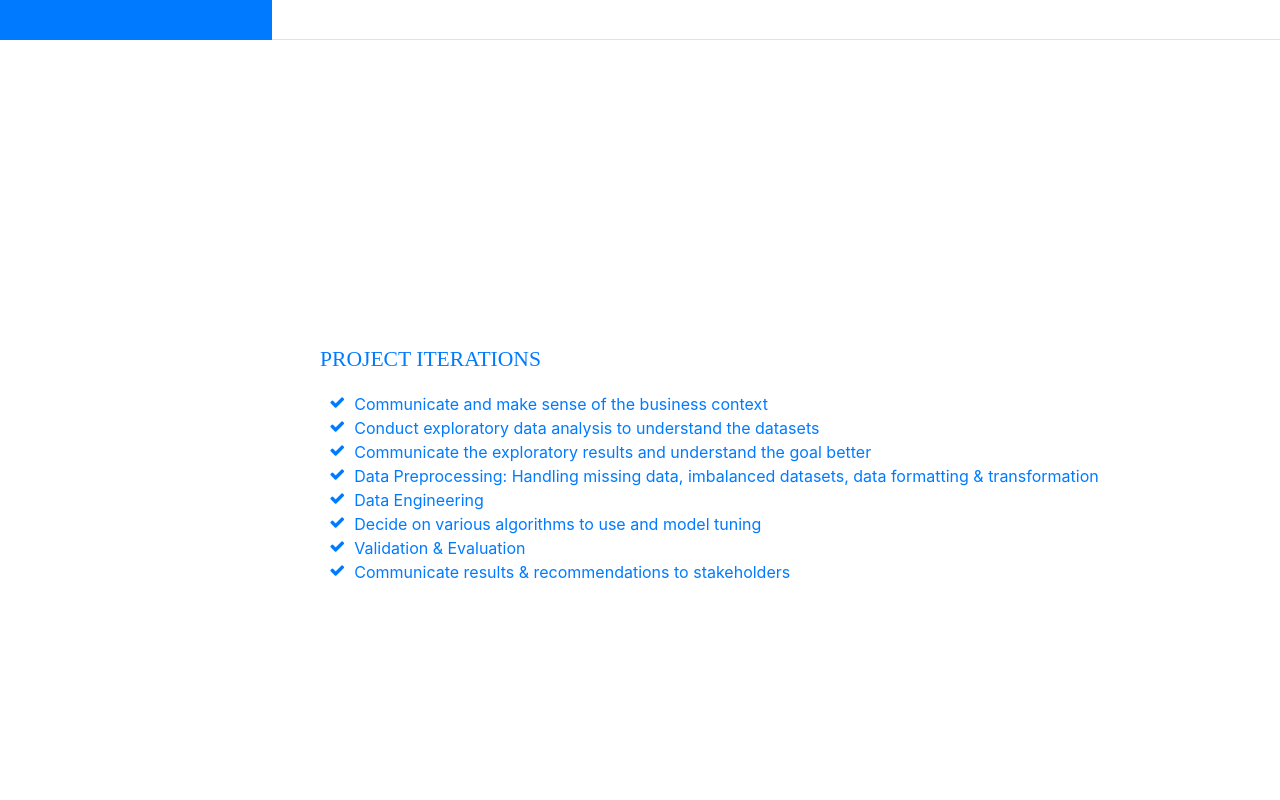
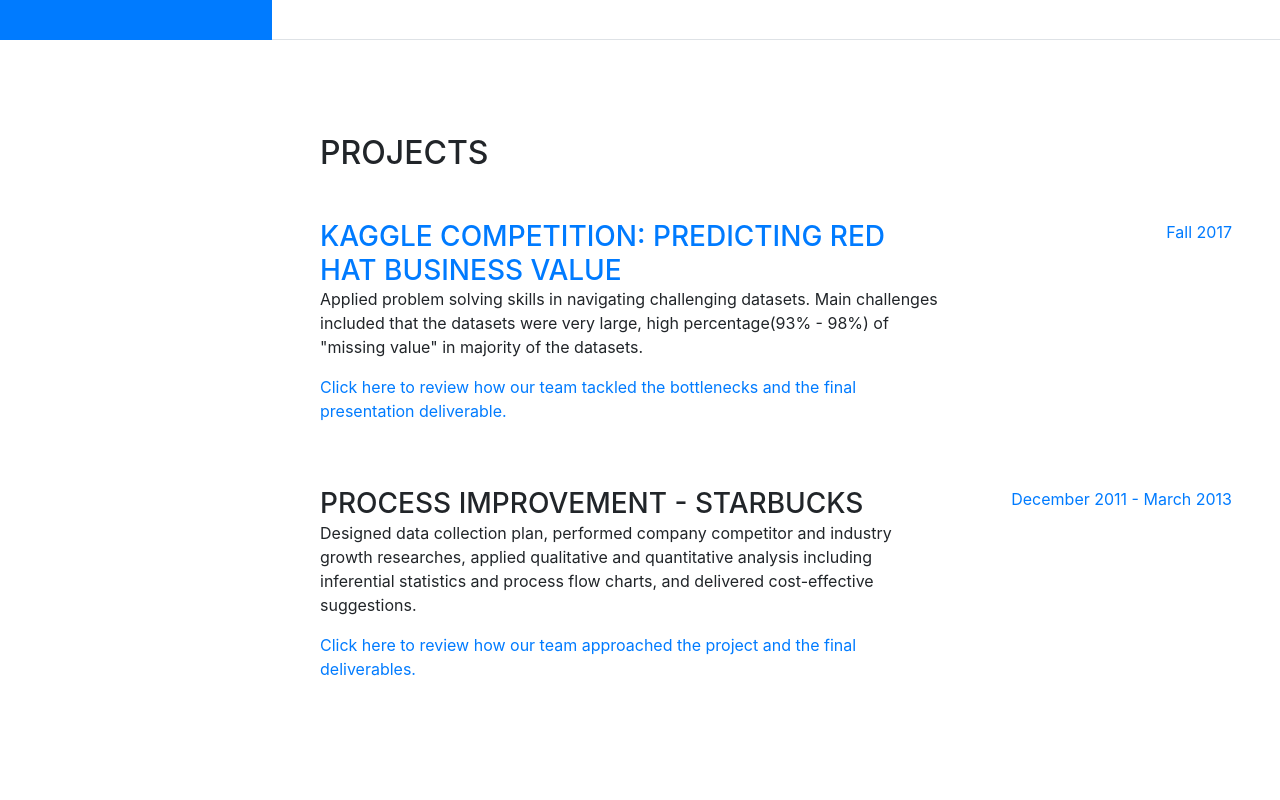
Before and after one commit to xyzhoumaster/xyzhoumaster.github.io, a website with bundled scripts: page index.html in a window 1280 px wide. Shown: the part 760-1560 px from the top of the page. Built offline with nearby package versions, Linux system fonts and the light colour scheme; a web font is replaced by a local one.

Commit message:
Update index.html

```diff
--- a/index.html
+++ b/index.html
@@ -99,40 +99,33 @@
       </section>
 
       <section class="resume-section p-3 p-lg-5 d-flex flex-column" id="projects">
-      <div class="my-auto">
-        <h2 class="mb-5"><a href= "www.google.com"Analytics Applied Projects</a></h2>
-          <div class="subheading mb-3">Project Iterations</div>
-          <ul class="fa-ul mb-0">
-            <li>
-              <i class="fa-li fa fa-check"></i>
-              Communicate and make sense of the business context</li>
-            <li>
-            <li>
-              <i class="fa-li fa fa-check"></i>
-              Conduct exploratory data analysis to understand the datasets</li>
-            <li>
-             <li>
-              <i class="fa-li fa fa-check"></i>
-              Communicate the exploratory results and understand the goal better</li>
-            <li>
-             <li>
-              <i class="fa-li fa fa-check"></i>
-              Data Preprocessing: Handling missing data, imbalanced datasets, data formatting &amp; transformation</li>
-            <li>
-              <i class="fa-li fa fa-check"></i>
-              Data Engineering</li>
-            <li>
-              <i class="fa-li fa fa-check"></i>
-              Decide on various algorithms to use and model tuning</li>
-            <li>
-              <i class="fa-li fa fa-check"></i>
-              Validation &amp; Evaluation </li>
-            <li>
-              <i class="fa-li fa fa-check"></i>
-              Communicate results &amp; recommendations to stakeholders</li>
-          </ul>
-         </div>
-        </section>
+        <div class="my-auto">
+          <h2 class="mb-5">Projects</h2>
+
+          <div class="resume-item d-flex flex-column flex-md-row mb-5">
+            <div class="resume-content mr-auto">
+              <h3 class="mb-0"><a href = "https://www.kaggle.com/c/predicting-red-hat-business-value">Kaggle Competition: Predicting Red Hat Business Value</a></h3>
+              <p>Applied problem solving skills in navigating challenging datasets. Main challenges included that the datasets were very large, high percentage(93% - 98%) of "missing value" in majority of the datasets.</p>
+              <p> <a href = "www.google.com"> Click here to review how our team tackled the bottlenecks and the final presentation deliverable.</a></p>
+            </div>
+            <div class="resume-date text-md-right">
+              <span class="text-primary">Fall 2017</span>
+            </div>
+          </div>
+
+          <div class="resume-item d-flex flex-column flex-md-row mb-5">
+            <div class="resume-content mr-auto">
+              <h3 class="mb-0">Process Improvement - Starbucks</h3>
+              <p>Designed data collection plan, performed company competitor and industry growth researches, applied qualitative and quantitative analysis including inferential statistics and process flow charts, and delivered cost-effective suggestions.</p>
+              <p><a href = "www.google.com"> Click here to review how our team approached the project and the final deliverables.</a></p>
+            </div>
+            <div class="resume-date text-md-right">
+              <span class="text-primary">December 2011 - March 2013</span>
+            </div>
+          </div>
+        </div>
+
+      </section>
 
  <section class="resume-section p-3 p-lg-5 d-flex flex-column" id="courses">
         <div class="my-auto">
```
